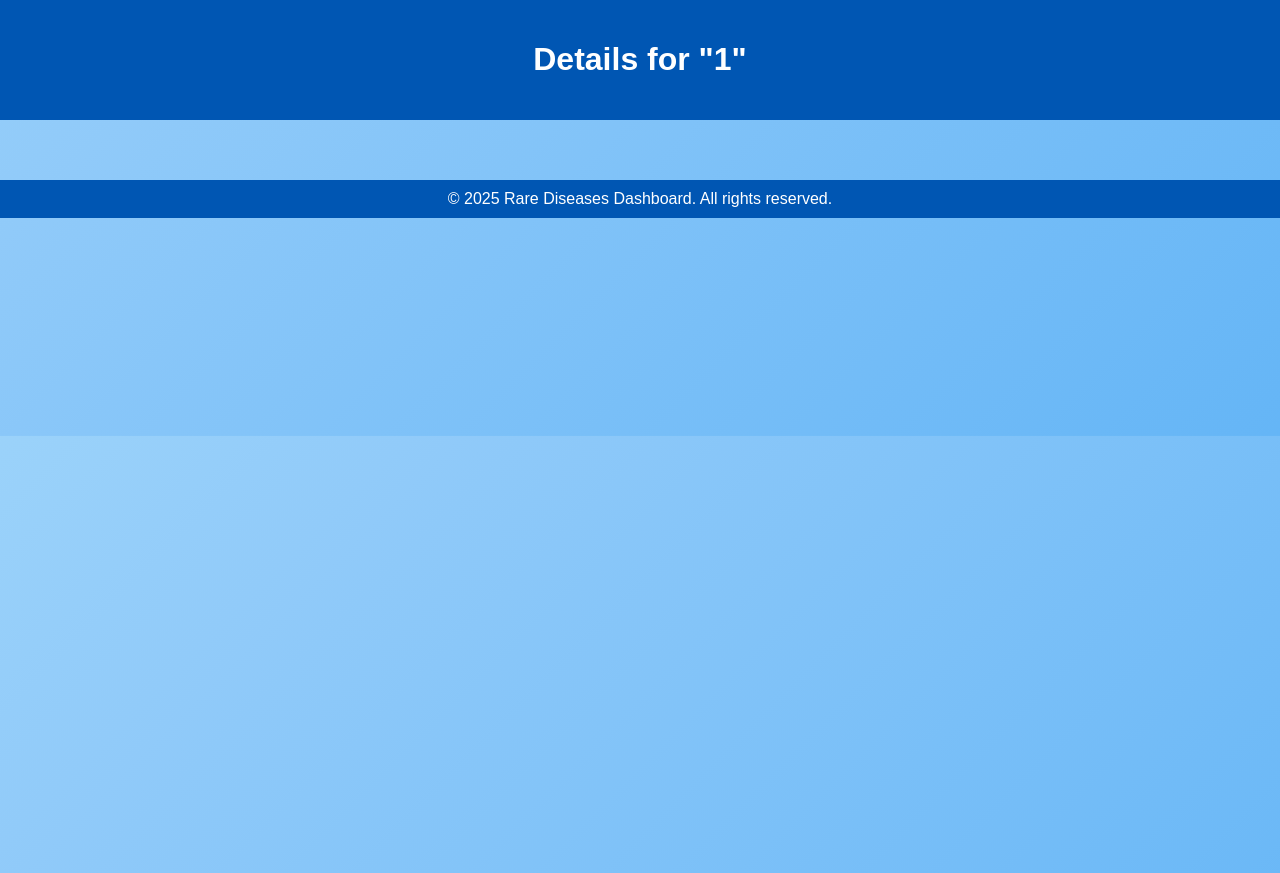
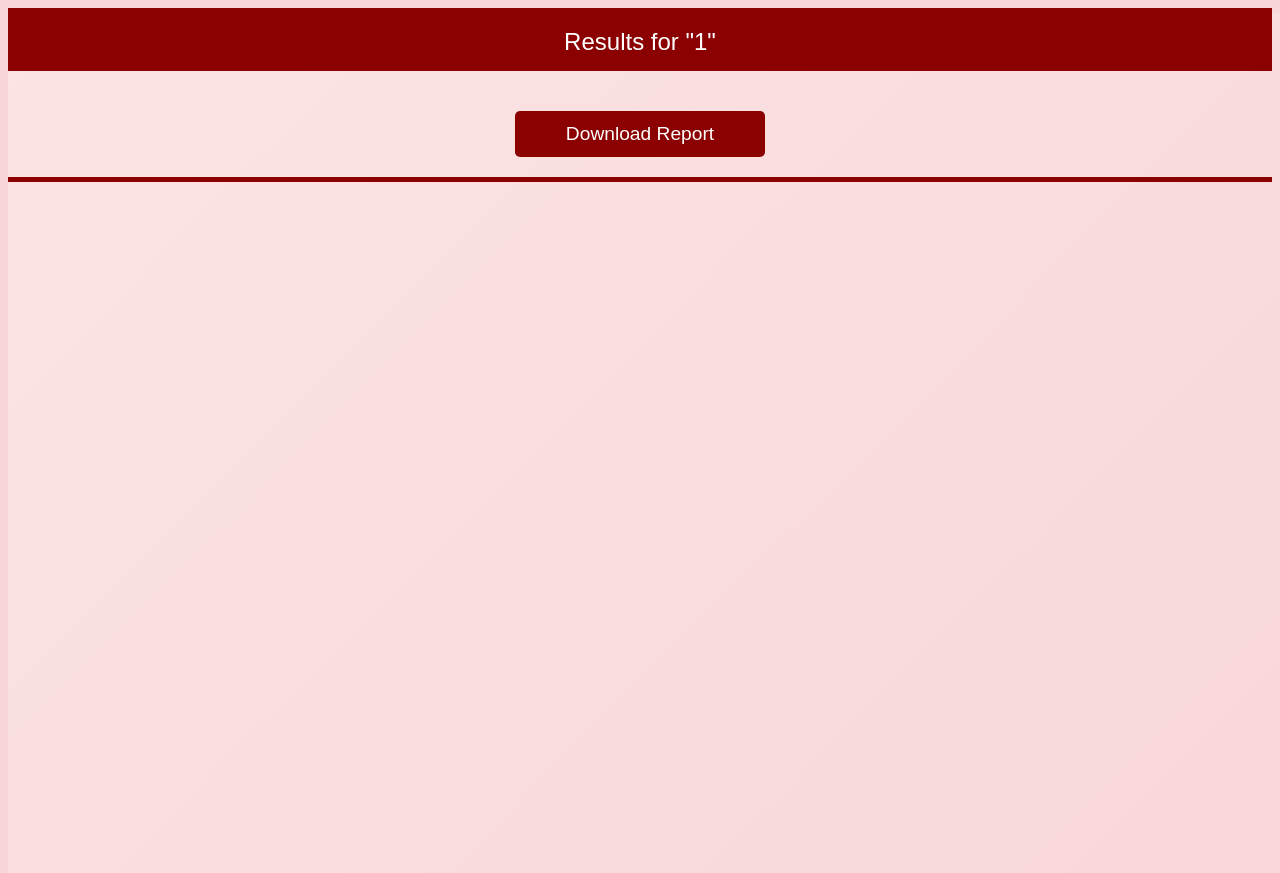
Before and after one commit to prashantsonibps/rare-disease-dashboard, a Flask app: page /search/1 in a window 1280 px wide. Run offline with Flask 3, Linux system fonts and the light colour scheme.

Commit message:
Update blocks.html

```diff
--- a/templates/blocks.html
+++ b/templates/blocks.html
@@ -3,115 +3,106 @@
 <head>
     <meta charset="UTF-8">
     <meta name="viewport" content="width=device-width, initial-scale=1.0">
-    <title>Results for {{ query }}</title>
+    <title>Results for "{{ query }}"</title>
+    <script src="https://cdn.jsdelivr.net/particles.js/2.0.0/particles.min.js"></script>
     <style>
         body {
             font-family: Arial, sans-serif;
-            background: linear-gradient(135deg, #e0f7fa, #b3e5fc, #90caf9, #64b5f6);
-            background-size: 300% 300%;
-            animation: gradientAnimation 15s ease infinite;
-            margin: 0;
-            padding: 0;
+            background-color: #f8d7da; /* Light Red Background */
+            color: black;
+            border-top: 5px solid darkred;
+            border-bottom: 5px solid darkred;
+            text-align: center;
+            overflow: hidden;
         }
 
-        @keyframes gradientAnimation {
-            0% {
-                background-position: 0% 50%;
-            }
-            50% {
-                background-position: 100% 50%;
-            }
-            100% {
-                background-position: 0% 50%;
-            }
+        /* Animated Background */
+        #particles-js {
+            position: fixed;
+            width: 100%;
+            height: 100%;
+            background: linear-gradient(135deg, #fce4e4, #f8d7da);
+            z-index: -1;
         }
 
         .header {
-            text-align: center;
-            padding: 20px;
-            background-color: #0056b3;
+            background-color: darkred;
             color: white;
+            padding: 15px;
+            font-size: 1.5em;
+            position: relative;
+            z-index: 1;
         }
 
-        .header h1 {
-            font-size: 2em;
+        .container {
+            width: 80%;
+            margin: auto;
+            padding: 20px;
+            position: relative;
+            z-index: 1;
         }
 
-        .blocks-container {
-            display: flex;
-            flex-wrap: wrap;
-            justify-content: center;
-            gap: 30px;
-            padding: 30px;
+        .sheet-title {
+            background-color: darkred;
+            color: white;
+            padding: 15px;
+            font-size: 1.5em;
+            cursor: pointer;
+            margin: 10px auto;
+            text-align: center;
+            width: 60%;
+            border-radius: 5px;
+            transition: background 0.3s ease-in-out;
         }
 
-        .block {
-            width: 30%; /* Make the block occupy 30% of the row */
-            height: 200px;
-            background: linear-gradient(135deg, #e3f2fd, #90caf9);
-            border-radius: 15px;
-            box-shadow: 0 4px 10px rgba(0, 0, 0, 0.2);
-            display: flex;
-            align-items: center;
-            justify-content: center;
-            cursor: pointer;
-            position: relative;
-            overflow: hidden;
-            animation: blockAnimation 5s infinite alternate ease-in-out;
+        .sheet-title:hover {
+            background-color: #a00000;
         }
 
-        @keyframes blockAnimation {
-            0% {
-                background: linear-gradient(135deg, #e3f2fd, #90caf9);
-            }
-            50% {
-                background: linear-gradient(135deg, #90caf9, #64b5f6);
-            }
-            100% {
-                background: linear-gradient(135deg, #64b5f6, #e3f2fd);
-            }
+        .sheet-content {
+            display: none;
+            background-color: #fff5f5;
+            padding: 15px;
+            border-left: 3px solid darkred;
+            border-right: 3px solid darkred;
+            margin: 10px auto;
+            width: 80%;
+            text-align: left;
+            border-radius: 5px;
         }
 
-        .block-front {
-            font-size: 1.5em;
-            font-weight: bold;
-            color: #ffffff;
-            text-shadow: 1px 1px 2px rgba(0, 0, 0, 0.5);
-            transition: opacity 0.3s;
+        .download-btn {
+            margin-top: 20px;
+            padding: 12px 24px;
+            background-color: darkred;
+            color: white;
+            border: none;
+            cursor: pointer;
+            font-size: 1.2em;
+            display: block;
+            width: 250px;
+            margin-left: auto;
+            margin-right: auto;
+            border-radius: 5px;
         }
 
-        .block-content {
-            display: none;
-            position: absolute;
-            top: 0;
-            left: 0;
-            right: 0;
-            bottom: 0;
-            background: rgba(255, 255, 255, 0.9);
-            border-radius: 15px;
-            overflow: auto;
-            padding: 20px;
-            color: #333;
-        }
-
-        .block.open .block-front {
-            opacity: 0; /* Hide the sheet name when content is displayed */
-        }
-
-        .footer {
-            text-align: center;
-            padding: 10px;
-            background-color: #0056b3;
-            color: white;
+        .download-btn:hover {
+            background-color: #8b0000;
         }
     </style>
     <script>
-        function toggleBlock(blockId, sheetName, query) {
-            const block = document.getElementById(blockId);
-            const content = block.querySelector(".block-content");
+        function toggleSheetContent(sheetId) {
+            var content = document.getElementById(sheetId);
+            content.style.display = content.style.display === "none" ? "block" : "none";
+        }
 
-            if (content.style.display === "none" || content.style.display === "") {
-                block.classList.add("open"); // Mark the block as open
+        function makeLinksClickable(text) {
+            return text.replace(/(https?:\/\/[^\s]+)/g, '<a href="$1" target="_blank">$1</a>');
+        }
+
+        function fetchSheetData(sheetName, query, sheetId) {
+            var content = document.getElementById(sheetId);
+            if (content.innerHTML.trim() === "") {
                 fetch("/fetch_data", {
                     method: "POST",
                     headers: { "Content-Type": "application/json" },
@@ -122,45 +113,63 @@
                     if (data.error) {
                         content.innerHTML = `<p>${data.error}</p>`;
                     } else if (data.data.length === 0) {
-                        content.style.display = "none"; // Hide the block if no data
-                        block.style.display = "none"; // Hide the entire block
+                        content.style.display = "none";
                     } else {
-                        content.innerHTML = data.data.map(row => `
-                            <p>${Object.entries(row).map(([key, value]) => {
-                                if (typeof value === "string" && value.startsWith("http")) {
-                                    return `<strong>${key}:</strong> <a href="${value}" target="_blank">${value}</a>`;
+                        content.innerHTML = data.data.map(row => {
+                            if (sheetName === "Classification") {
+                                let columnsWithData = Object.entries(row)
+                                    .filter(([key, value]) => key !== "Disease" && value && value !== "No details available")
+                                    .map(([key, _]) => key);
+                                return `<p><strong>Disease:</strong> ${row["Disease"]}</p><p><strong>Categories:</strong> ${columnsWithData.join(", ")}</p>`;
+                            }
+                            return `<p>${Object.entries(row).map(([key, value]) => {
+                                if (!value || value === "No details available") return "";
+                                if (key.startsWith("Unnamed")) {
+                                    return makeLinksClickable(`${value}`);
                                 }
-                                return `<strong>${key}:</strong> ${value}`;
-                            }).join("<br>")}</p>
-                        `).join("<hr>");
+                                return `<strong>${key}:</strong> ` + makeLinksClickable(value.toString());
+                            }).join("<br>")}</p>`;
+                        }).join("<hr>").replace(/(<br>\s*)+/g, "<br>");
                     }
-                    content.style.display = "block";
                 })
                 .catch(error => {
                     console.error("Error fetching data:", error);
                     content.innerHTML = "<p>Error fetching data. Please try again.</p>";
                 });
-            } else {
-                block.classList.remove("open");
-                content.style.display = "none";
             }
+            toggleSheetContent(sheetId);
         }
+
+        // Load Light Red Neuron Animation
+        particlesJS("particles-js", {
+            "particles": {
+                "number": {"value": 90, "density": {"enable": true, "value_area": 800}},
+                "color": {"value": "#cc0000"},
+                "shape": {"type": "circle"},
+                "opacity": {"value": 0.5, "random": true},
+                "size": {"value": 3, "random": true},
+                "line_linked": {"enable": true, "distance": 150, "color": "#cc0000", "opacity": 0.4, "width": 1},
+                "move": {"enable": true, "speed": 1.2, "direction": "none", "random": true}
+            },
+            "interactivity": {"detect_on": "canvas", "events": {"onhover": {"enable": true, "mode": "repulse"}}}
+        });
     </script>
 </head>
 <body>
-    <div class="header">
-        <h1>Details for "{{ query }}"</h1>
-    </div>
-    <div class="blocks-container">
-        {% for block in blocks %}
-        <div class="block" id="block-{{ block }}" onclick="toggleBlock('block-{{ block }}', '{{ block }}', '{{ query }}')">
-            <div class="block-front">{{ block }}</div>
-            <div class="block-content"></div>
-        </div>
+    <!-- Neuron Animation Background -->
+    <div id="particles-js"></div>
+
+    <div class="header">Results for "{{ query }}"</div>
+
+    <div class="container">
+        {% for sheet in sheets %}
+            <div class="sheet-title" onclick="fetchSheetData('{{ sheet }}', '{{ query }}', 'sheet-content-{{ loop.index }}')">
+                {{ sheet }}
+            </div>
+            <div class="sheet-content" id="sheet-content-{{ loop.index }}"></div>
         {% endfor %}
-    </div>
-    <div class="footer">
-        &copy; 2025 Rare Diseases Dashboard. All rights reserved.
+
+        <button class="download-btn" onclick="window.location.href='/download/{{ query }}'">Download Report</button>
     </div>
 </body>
 </html>
```
